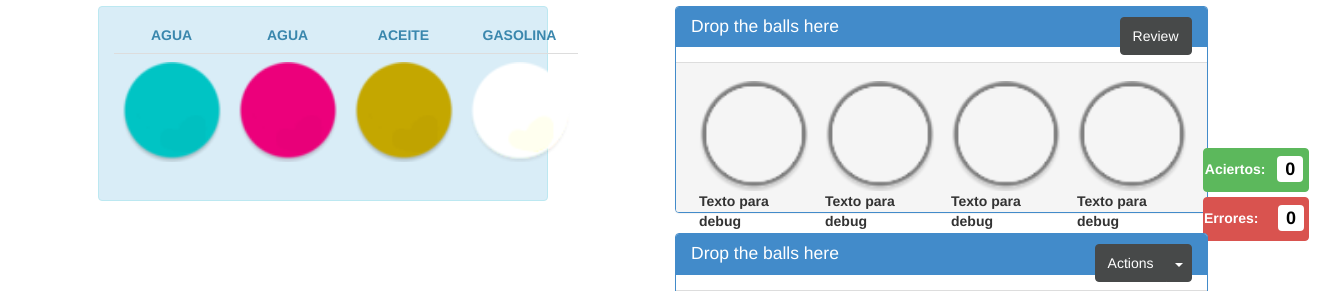
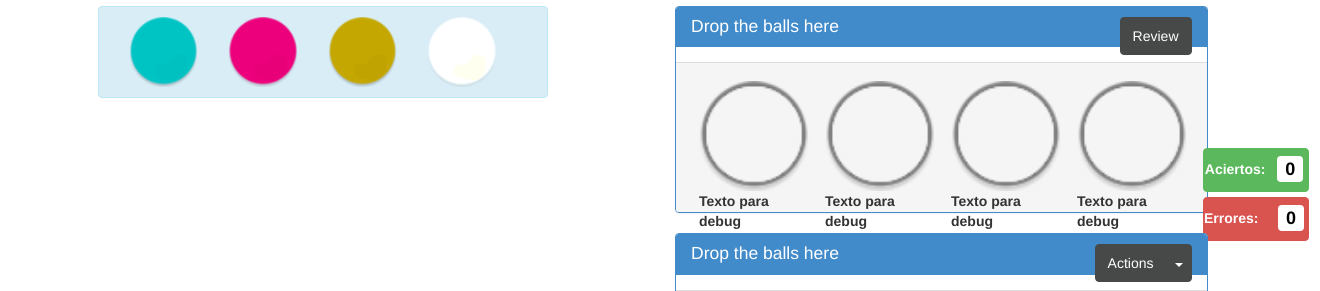
Before and after one commit to sugus-labs/AquaGame, a Django app: page /MasterMind/ in a window 1320 px wide. Shown: the part 50-341 px from the top of the page. Run offline with Django 3.2, Linux system fonts and the light colour scheme; lists and menus that the app fills with data are empty; some libraries are stand-ins or nearby versions.

Commit message:
Fixed problems with the draws in the index template

```diff
--- a/AquaGame/templates/mastermind/index.html
+++ b/AquaGame/templates/mastermind/index.html
@@ -12,41 +12,26 @@
 
   <div id="right_span" class="row">
     <div id="right_span" class="col-lg-4 col-offset-1 alert alert-info">
-
-      <table class="table">
-        <thead>
-          <tr>
-            <th><center>AGUA</center></th>
-            <th><center>AGUA</center></th>
-            <th><center>ACEITE</center></th>
-            <th><center>GASOLINA</center></th>
-          </tr>
-        </thead>
-        <tbody>
-          <tr>
-            <th>
+      <div id="ball_blue_span" class="col-lg-3">
         <div id="ball_blue" class="ui-widget-content">
-                <center><img src="{% static "img/ball_blue.png" %}" width= "100px" height="100px" style="position: relative; z-index: 99;"/></center>
+          <center><img src="{% static "img/ball_blue.png" %}" width= "100%" style="position: relative; z-index: 99;"/></center>
         </div>
-            </th>
-            <th>
+      </div>
+      <div id="ball_purple_span" class="col-lg-3">
         <div id="ball_purple" class="ui-widget-content">
-                <center><img src="{% static "img/ball_purple.png" %}" width= "100px" height="100px" style="position: relative; z-index: 99;"/></center>
+          <center><img src="{% static "img/ball_purple.png" %}" width= "100%" style="position: relative; z-index: 99;"/></center>
         </div>
-            </th>
-            <th>
+      </div>
+      <div id="ball_yellow_span" class="col-lg-3">
         <div id="ball_yellow" class="ui-widget-content">
-                <center><img src="{% static "img/ball_yellow.png" %}" width= "100px" height="100px" style="position: relative; z-index: 99;"/></center>
+          <center><img src="{% static "img/ball_yellow.png" %}" width= "100%" style="position: relative; z-index: 99;"/></center>
         </div>
-            </th>
-            <th>
+      </div>
+      <div id="ball_white_span" class="col-lg-3">
         <div id="ball_white" class="ui-widget-content">
-                <center><img src="{% static "img/ball_white.png" %}" width= "100px" height="100px" style="position: relative; z-index: 99;"/></center>
+          <center><img src="{% static "img/ball_white.png" %}" width= "100%" style="position: relative; z-index: 99;"/></center>
         </div>
-            </th>
-          </tr>
-        </tbody>
-      </table>
+      </div>
     </div>
 
     <div id="left_span" class="col-lg-5 col-offset-1">
```
Lines whose indentation alone changed are shown as unchanged.
